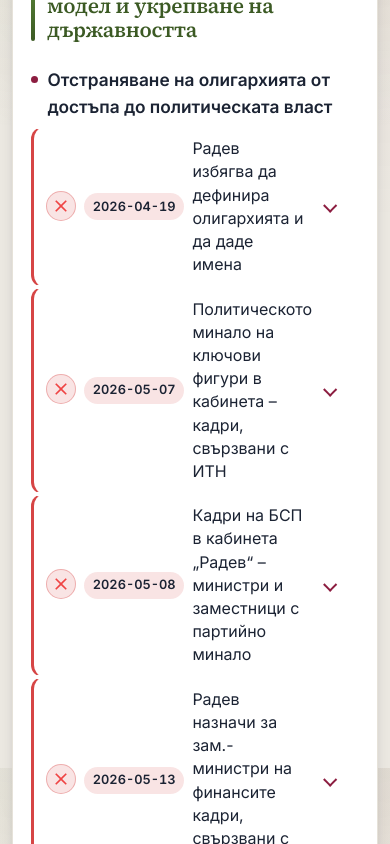
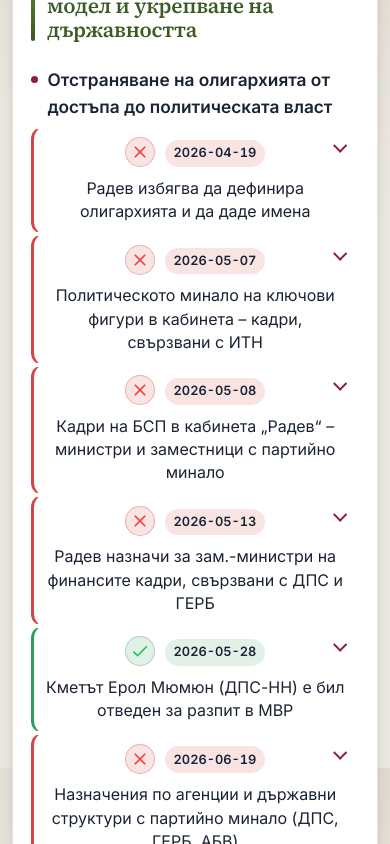
Before and after one commit to MiroJ/chronology-of-promises, an Angular app: page / in a window 390 px wide. Shown: the part 920-1764 px from the top of the page. Built offline with nearby package versions, Linux system fonts and the light colour scheme.

Commit message:
Improve mobile view.

```diff
--- a/src/app/program-results/program-results.scss
+++ b/src/app/program-results/program-results.scss
@@ -184,8 +184,29 @@
         margin-left: 0;
 
         .result-item {
+            position: relative;
             flex-wrap: wrap;
-            gap: 0.5rem;
+            justify-content: center;
+            gap: 0.45rem 0.6rem;
+
+            .result-date {
+                order: 1;
+            }
+
+            .result-label {
+                order: 2;
+                flex-basis: 100%;
+                text-align: center;
+            }
+
+            .references-toggle {
+                position: absolute;
+                top: 0.35rem;
+                right: 0.35rem;
+                margin: 0;
+                min-width: 1.75rem;
+                height: 1.75rem;
+            }
         }
 
         .result-references {
```
